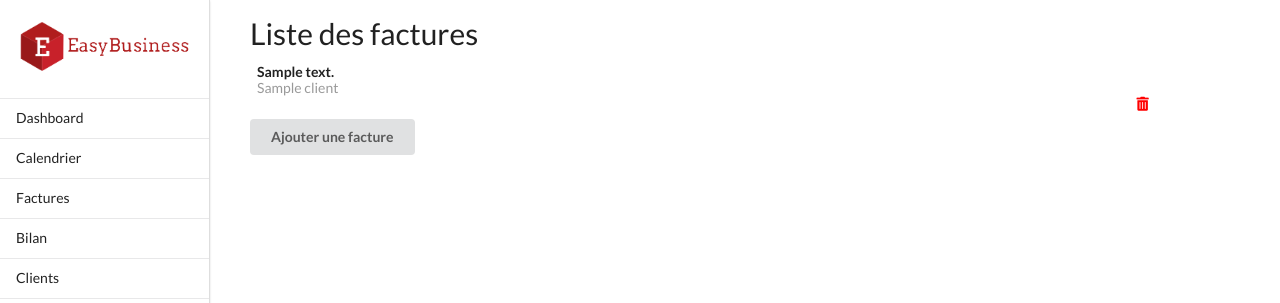
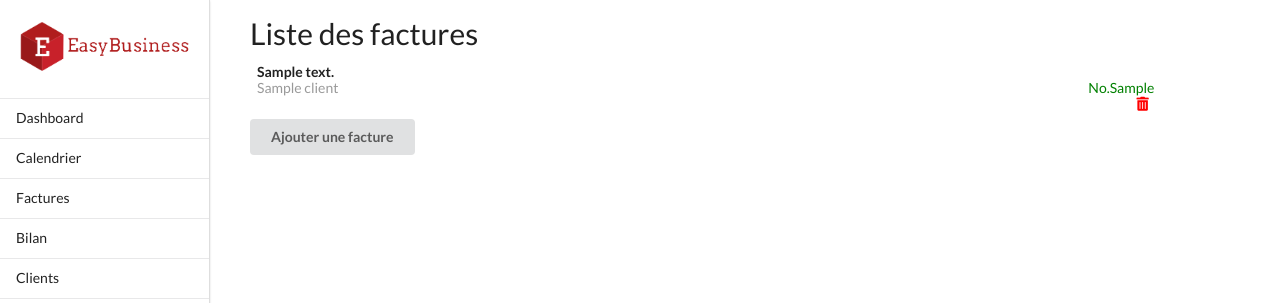
Before and after one commit to Sourciluss667/easybusiness, a PHP site: page /index.php?action=factures in a window 1280 px wide; the page is wider, and only the part inside the window is pictured. Shown: the top 303 px of that part. Run offline with PHP 8.4, Linux system fonts and the light colour scheme; the visitor is signed in with stand-in values (Sample User, id 1); tables that the repository leaves empty hold one stand-in row (values such as "Sample post").

Commit message:
Ajout img pour factures, modif erreur create.sql

```diff
--- a/dev/public/SQL/create.sql
+++ b/dev/public/SQL/create.sql
@@ -37,7 +37,6 @@ ENGINE = InnoDB;
 -- -----------------------------------------------------
 CREATE TABLE IF NOT EXISTS `easybusiness`.`rate` (
   `id` INT NOT NULL AUTO_INCREMENT,
-  `SIRET` VARCHAR(45) NULL,
   `seuil` VARCHAR(45) NULL,
   `formationPro` VARCHAR(45) NULL,
   `RSI` INT NULL,
@@ -55,6 +54,7 @@ CREATE TABLE IF NOT EXISTS `easybusiness`.`enterpriseInfo` (
   `ACRE` TINYINT NULL,
   `ARCE` TINYINT NULL,
   `RCP` INT NULL,
+  `SIRET` VARCHAR(45) NULL,
   `declarationTime` VARCHAR(45) NULL,
   `rate_id` INT NOT NULL,
   `account_id` INT NOT NULL,
--- a/dev/public/css/main.css
+++ b/dev/public/css/main.css
@@ -210,3 +210,7 @@ div#calendar{
     font-size: 30px;
     margin-top: 2%;
 }
+
+.numerofacturelist {
+    color: green;
+}
--- a/dev/views/factures.php
+++ b/dev/views/factures.php
@@ -44,7 +44,8 @@
 
             <div class="content">
                 <div class="header"><?php echo $factures[$i]["notes"];?></div>
-                <?php echo $client[0]["nom"]; ?>
+                <span class="nomclientlist"><?php echo $client[0]["nom"]; ?></span>
+                <span class="numerofacturelist right floated content">No.<?php echo $factures[$i]["numFacture"]; ?></span>
             </div>
             <div class="right floated content">
                 <i class="trash alternate icon deleteIconClient" onclick="deleteFacture('<?php echo $factures[$i]['id']; ?>')"></i>
```
Also changed, not shown: dev/public/img/facture_achat_avatar.png (added), dev/public/img/facture_vente_avatar.png (added).
